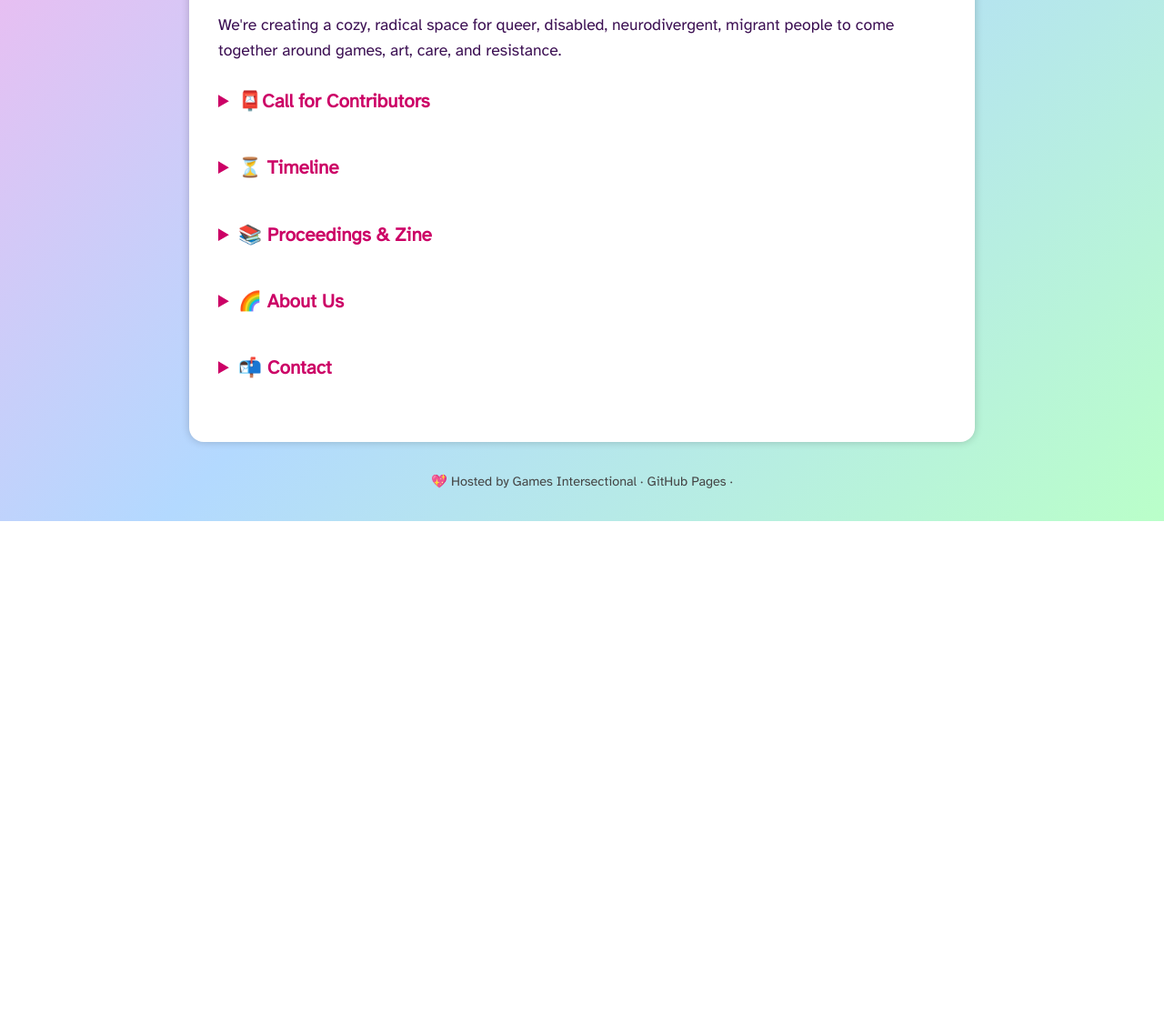
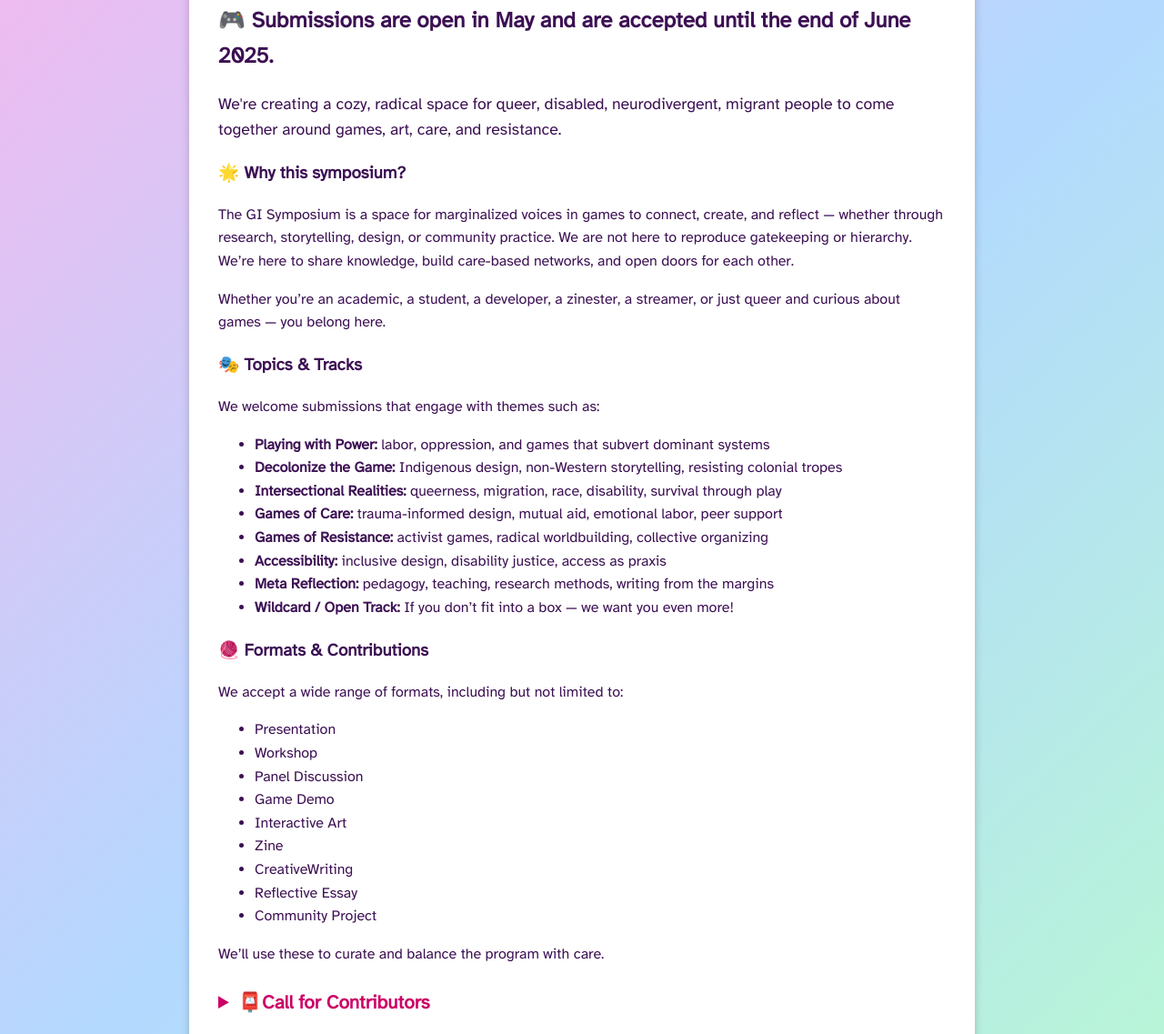
Before and after one commit to GamesIntersectional/gi-symposium25, a plain HTML site: page index.html in a window 1280 px wide. Shown: the part 355-1492 px from the top of the page at 91% size. Before the commit the page ends 928 px from the top, so only its background shows below. Drawn offline with Linux system fonts and the light colour scheme.

Commit message:
kindaEthos

```diff
--- a/index.html
+++ b/index.html
@@ -73,7 +73,7 @@
   </header>
 
   <nav>
-    <a href="#symposium" onclick="showSection('symposium')">Symposium</a>
+
     <a href="#apply" onclick="showSection('apply')">CfC</a>
     <a href="#timeline" onclick="showSection('timeline')">Timeline</a>
     <a href="#proceedings" onclick="showSection('proceedings')">Proceedings</a>
@@ -83,9 +83,55 @@
 
   <main>
     <section id="symposium">
-      <h2>🎮 Symposium</h2>
-      <h3 style="font-size: 1.8rem; margin-bottom: 0.5rem;">📅 September 19–20, 2025</h3>
+      <h3 style="font-size: 1.8rem; margin-bottom: 0.5rem;">📅 The Games Intersectional Symposium 2025 will take place on the 19th and 20th September 2025.</h3>
+	  <h2>🎮 Submissions are open in May and are accepted until the end of June 2025.</h2>
       <p style="font-size: 1.1rem;">We're creating a cozy, radical space for queer, disabled, neurodivergent, migrant people to come together around games, art, care, and resistance.</p>
+
+	    <h3>🌟 Why this symposium?</h3>
+  <p>
+    The GI Symposium is a space for marginalized voices in games to connect, create, and reflect — whether through research, storytelling, design, or community practice.
+    We are not here to reproduce gatekeeping or hierarchy. We’re here to share knowledge, build care-based networks, and open doors for each other.
+  </p>
+  <p>
+    Whether you’re an academic, a student, a developer, a zinester, a streamer, or just queer and curious about games — you belong here.
+  </p>
+
+  <h3>🎭 Topics & Tracks</h3>
+  <p>
+    We welcome submissions that engage with themes such as:
+  </p>
+  <ul>
+    <li><strong>Playing with Power:</strong> labor, oppression, and games that subvert dominant systems</li>
+    <li><strong>Decolonize the Game:</strong> Indigenous design, non-Western storytelling, resisting colonial tropes</li>
+    <li><strong>Intersectional Realities:</strong> queerness, migration, race, disability, survival through play</li>
+    <li><strong>Games of Care:</strong> trauma-informed design, mutual aid, emotional labor, peer support</li>
+    <li><strong>Games of Resistance:</strong> activist games, radical worldbuilding, collective organizing</li>
+    <li><strong>Accessibility:</strong> inclusive design, disability justice, access as praxis</li>
+    <li><strong>Meta Reflection:</strong> pedagogy, teaching, research methods, writing from the margins</li>
+    <li><strong>Wildcard / Open Track:</strong> If you don’t fit into a box — we want you even more!</li>
+  </ul>
+
+  <h3>🧶 Formats & Contributions</h3>
+  <p>
+    We accept a wide range of formats, including but not limited to:
+  </p>
+  <ul>
+    <li> Presentation</li>
+    <li> Workshop</li>
+    <li> Panel Discussion</li>
+    <li> Game Demo</li>
+    <li> Interactive Art</li>
+    <li> Zine</li>
+    <li> CreativeWriting</li>
+    <li> Reflective Essay</li>
+    <li> Community Project</li>
+  </ul>
+  <p>
+     We’ll use these to curate and balance the program with care.
+  </p>
+
+
+
     </section>
 
     <details id="apply">
```
